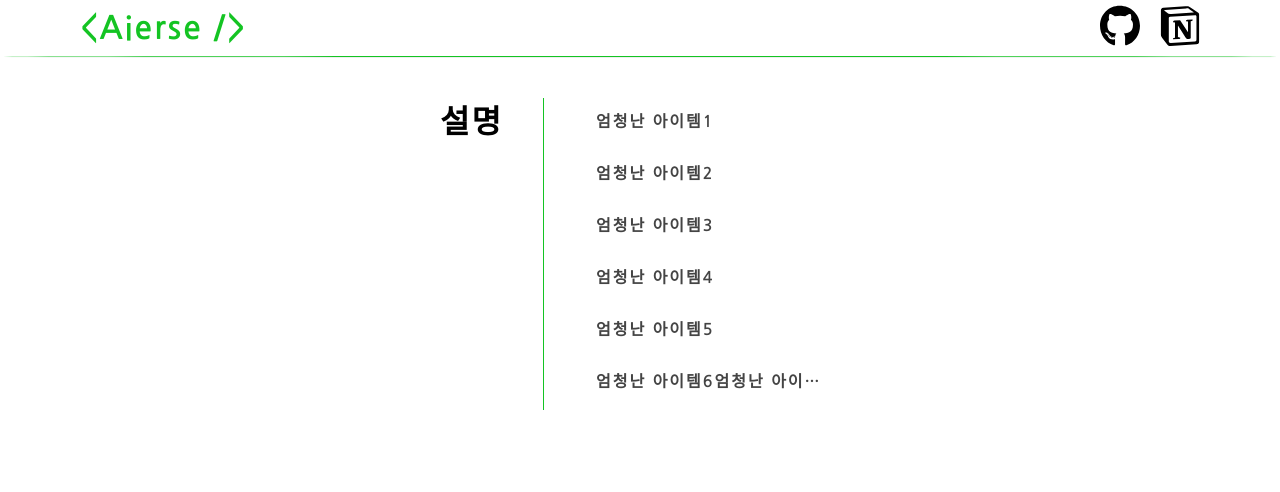
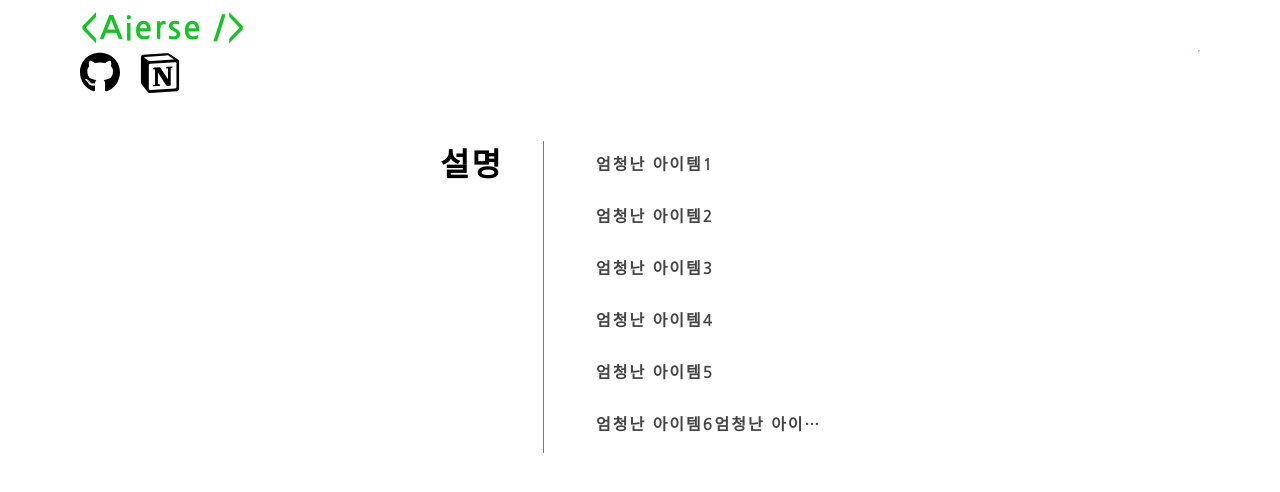
Before and after one commit to Aierse/blog, a Vue app: page / in a window 1280 px wide. Shown: the top 492 px of the page. Built offline with nearby package versions, Linux system fonts and the light colour scheme.

Commit message:
Fix: 경로 오류로 이미지가 뜨지 않는 문제 수정

```diff
--- a/src/components/layouts/HeaderLayout.vue
+++ b/src/components/layouts/HeaderLayout.vue
@@ -1,5 +1,6 @@
 <template>
   <header>
+    <div>
       <h1><RouterLink to="/">&lt;Aierse /&gt;</RouterLink></h1>
       <nav>
         <ul>
@@ -8,19 +9,23 @@
           </li>
         </ul>
       </nav>
+    </div>
+    <hr />
   </header>
-  <hr />
 </template>
 
 <script setup lang="ts">
+import githubLogo from '../../assets/images/header/github.svg'
+import notionLogo from '../../assets/images/header/notion.svg'
+
 const logos = [
   {
     href: 'https://github.com/Aierse',
-    src: '../../src/assets/images/header/github.svg'
+    src: githubLogo
   },
   {
     href: 'https://www.notion.so/7146b8d22aee45488825a58f3e2dbe6d',
-    src: '../../src/assets/images/header/notion.svg'
+    src: notionLogo
   }
 ]
 </script>
```
Lines whose indentation alone changed are shown as unchanged.
